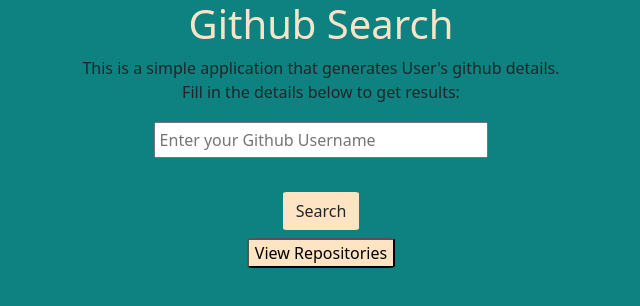
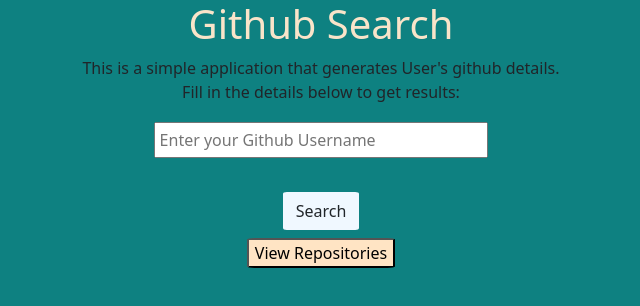
Before and after one commit to Kabere34/Github-Search, an Angular app: page / in a window 1280 px wide. In both pictures the pointer is over the button "Search". Shown: the top 306 px of the page, without its empty margins (319-959 px from the left). Built offline with nearby package versions, Linux system fonts and the light colour scheme.

Commit message:
add hover style to buttons

```diff
--- a/src/app/profile/profile.component.css
+++ b/src/app/profile/profile.component.css
@@ -19,3 +19,6 @@
   color: rgb(83, 79, 79);
   text-decoration-line: underline;
 }
+button:hover {
+  background-color: aliceblue;
+}
```
